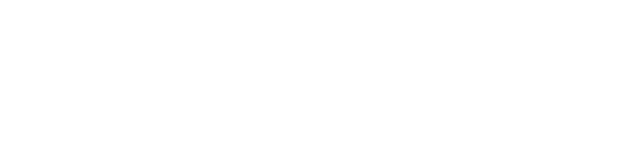
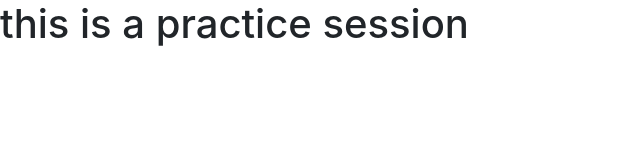
Before and after one commit to ramesh581/to-do-list, a plain HTML site: page index.html in a window 1280 px wide. Shown: the whole page, without its empty margins (0-640 px from the left). Drawn offline with nearby package versions, Linux system fonts and the light colour scheme.

Commit message:
update on html file

```diff
--- a/index.html
+++ b/index.html
@@ -14,7 +14,7 @@
     <link rel="stylesheet" href="style.css" />
   </head>
   <body>
-
+    <h1>this is a practice session</h1>
 
   <script src="script.js"></script>
   </body>
```
